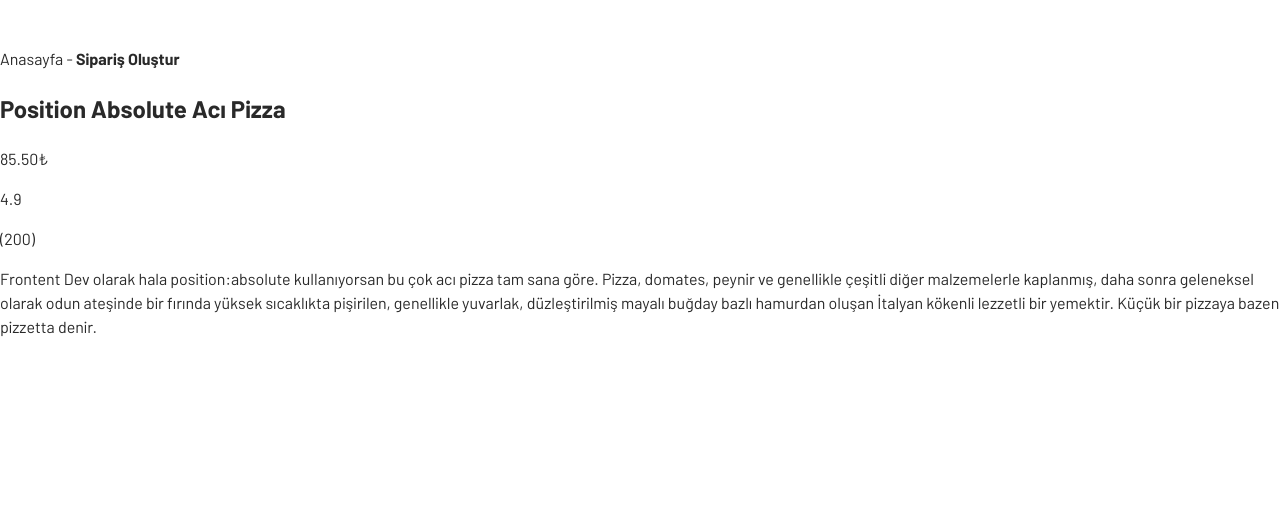
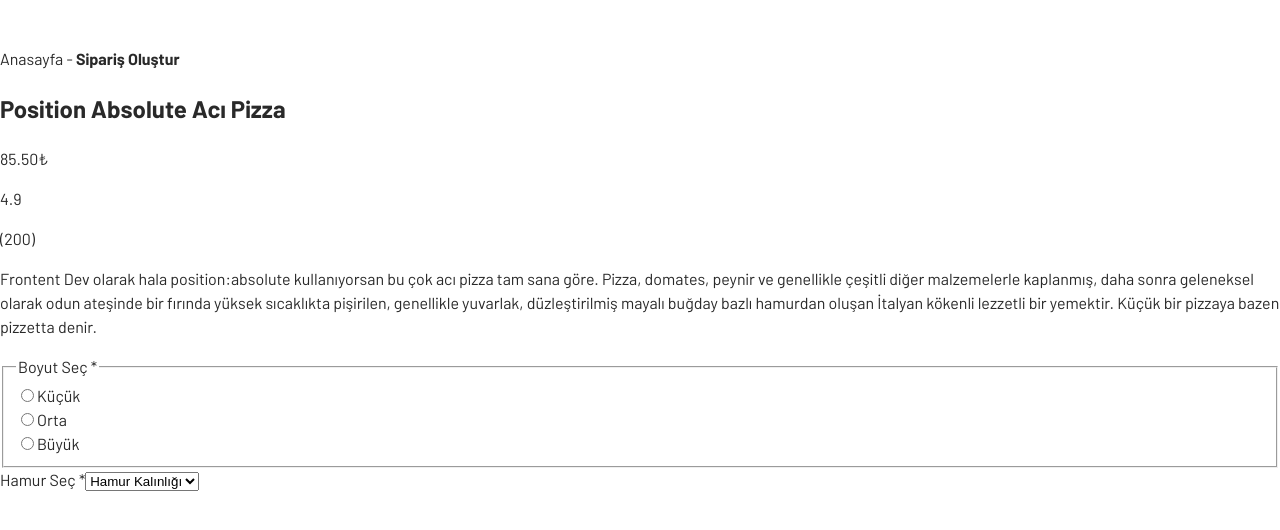
Before and after one commit to sinembaglar/fsweb-s8-challenge-pizza, a React (Vite) app: page /siparis in a window 1280 px wide. Shown: the top 530 px of the page. Built offline with nearby package versions, Linux system fonts and the light colour scheme; a web font is replaced by a local one.

Commit message:
Add size and dough selection to order form

```diff
--- a/src/components/OrderPizza.jsx
+++ b/src/components/OrderPizza.jsx
@@ -30,6 +30,42 @@ export default function OrderPizza() {
             kökenli lezzetli bir yemektir. Küçük bir pizzaya bazen pizzetta denir.
           </p>
         </section>
+
+        <form>
+          <div>
+            <fieldset>
+              <legend>
+                Boyut Seç <span aria-hidden="true">*</span>
+              </legend>
+              <div>
+                <input type="radio" id="boyut-kucuk" name="boyut" value="Küçük" />
+                <label htmlFor="boyut-kucuk">Küçük</label>
+              </div>
+              <div>
+                <input type="radio" id="boyut-orta" name="boyut" value="Orta" />
+                <label htmlFor="boyut-orta">Orta</label>
+              </div>
+              <div>
+                <input type="radio" id="boyut-buyuk" name="boyut" value="Büyük" />
+                <label htmlFor="boyut-buyuk">Büyük</label>
+              </div>
+            </fieldset>
+
+            <div>
+              <label htmlFor="hamur">
+                Hamur Seç <span aria-hidden="true">*</span>
+              </label>
+              <select id="hamur" name="hamur" defaultValue="">
+                <option value="" disabled>
+                  Hamur Kalınlığı
+                </option>
+                <option value="İnce">İnce</option>
+                <option value="Orta">Orta</option>
+                <option value="Kalın">Kalın</option>
+              </select>
+            </div>
+          </div>
+        </form>
       </main>
     </>
   )
```
